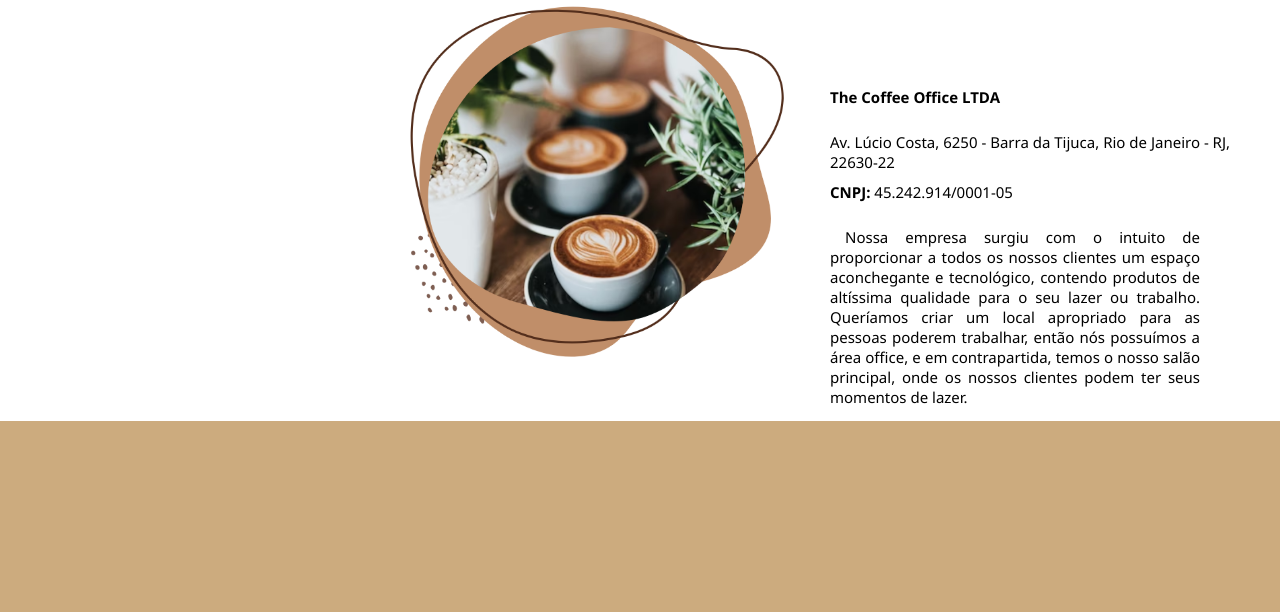
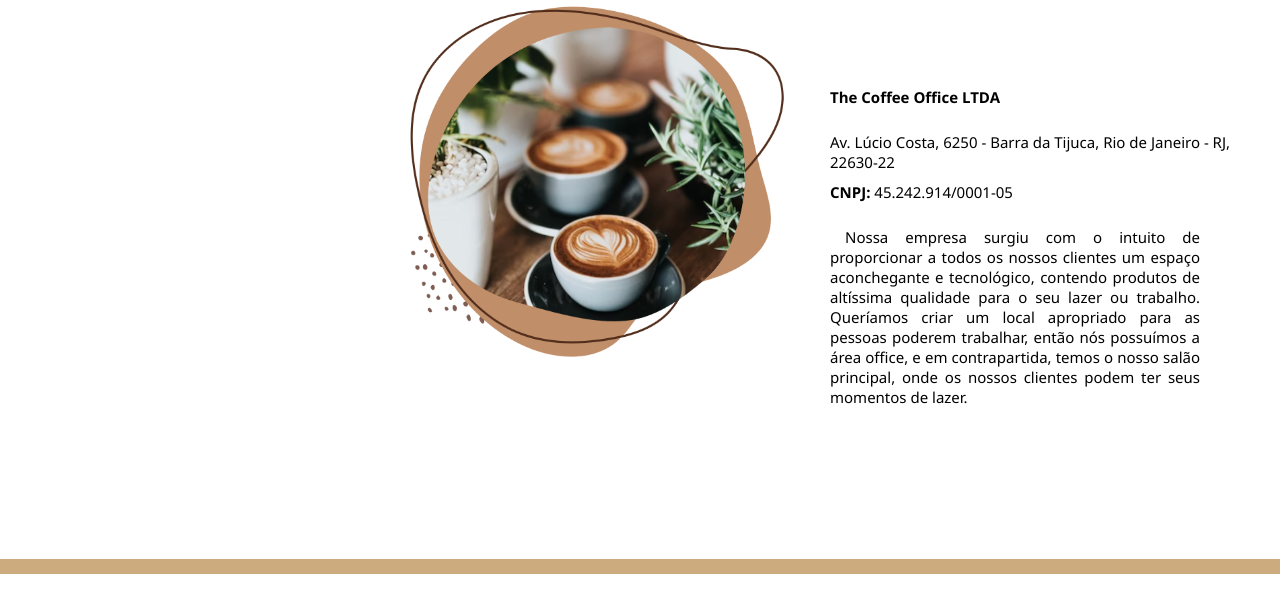
Before and after one commit to giovannafavoreto/The_Coffice, a plain HTML site: page index.html in a window 1280 px wide. Shown: the part 226-838 px from the top of the page. After the commit the page ends 803 px from the top, so only its background shows below. Drawn offline with Linux system fonts and the light colour scheme.

Commit message:
Update indexstyle.css

```diff
--- a/indexstyle.css
+++ b/indexstyle.css
@@ -13,7 +13,7 @@
   section,
   summary
   {
-  display: block;
+  display:block;
 }
 
 :root {
@@ -69,9 +69,8 @@ body {
     text-transform: inherit;
   }
   .navbar-menu li:hover{
-    background-color: var(--cor-secundaria);
-
-
+    text-decoration: underline;
+    text-decoration-color: orange;
   }
   .navbar-menu li a:hover{
     color: black;
@@ -107,8 +106,15 @@ body {
   padding-right: 60px;
  }
 
-
-  footer{ background-color:var(--cor-secundaria);height: 1000px;}
   html{
     overflow-y: hidden;
   }
+
+  footer{
+    background-color:var(--cor-secundaria);
+    width: 100%;
+    height: 15px;
+    position: absolute;
+    bottom: 0;
+    left: 0;
+}
```
